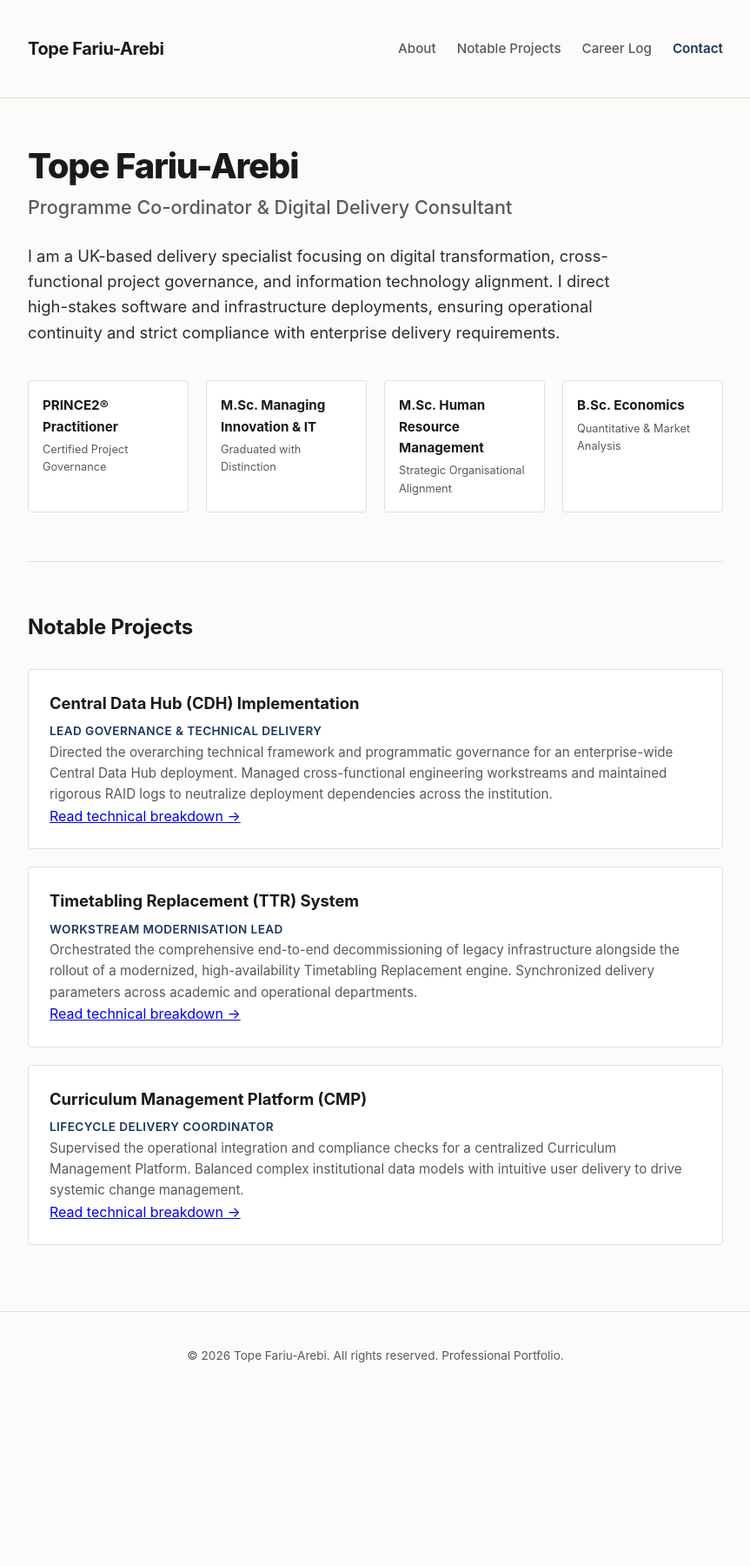
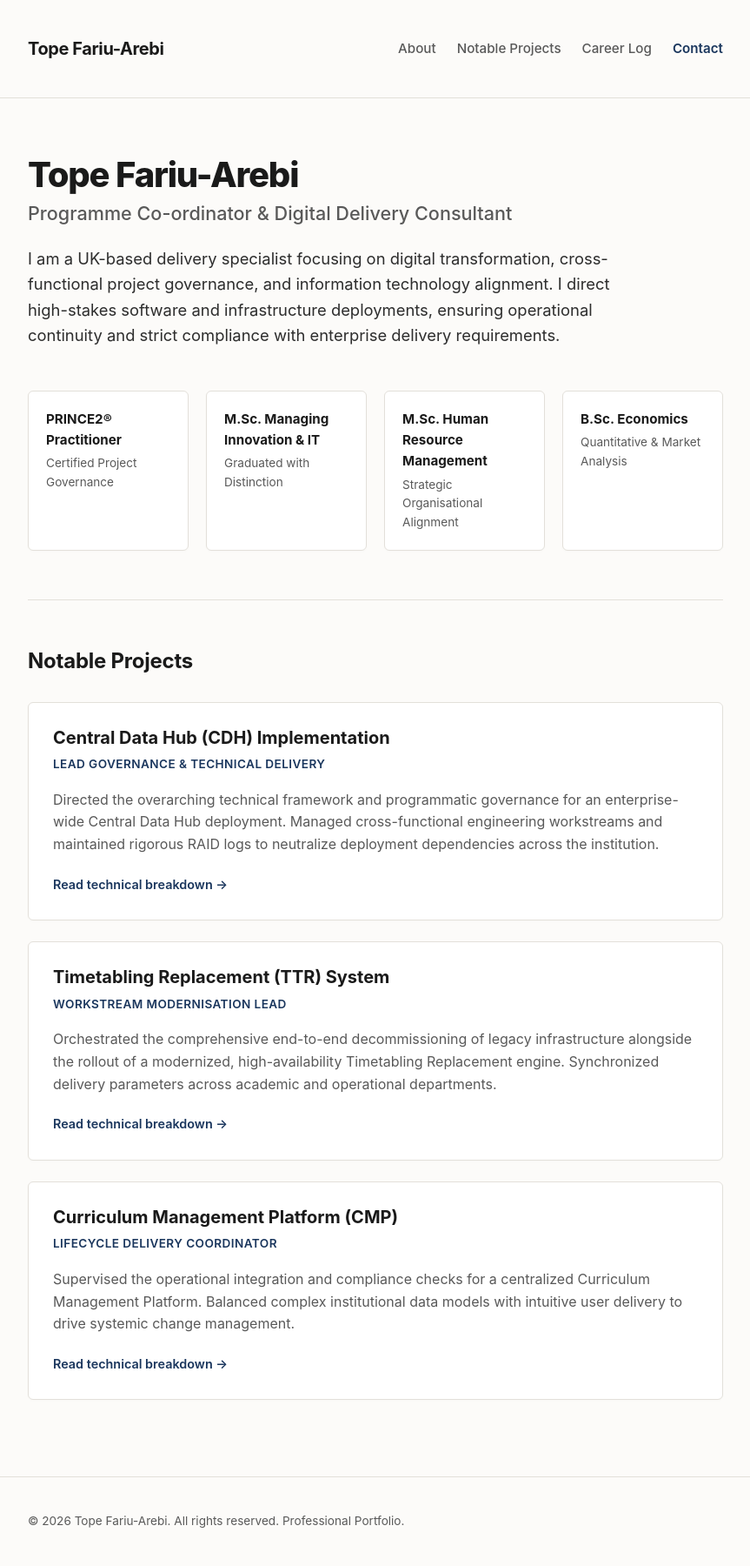
Before and after one commit to topearebi/topearebi-portfolio, a Jekyll site: the page built from index.html, in a window 1280 px wide. Shown: the whole page at 87% size, without its empty margins (208-1071 px from the left). Built offline with Jekyll 4.4.1, drawn with Linux system fonts in a browser that asks for light colours; before the commit the page ends 1610 px from its top, so only the background shows below that.

Commit message:
Refactor CSS for improved layout and styling

```diff
--- a/assets/css/style.css
+++ b/assets/css/style.css
@@ -1,11 +1,10 @@
-/* Custom CSS: Ben Dodson-Inspired Typography and Layout Architecture */
-
+/* Core Variables & Reset */
 :root {
-    --bg-color: #fcfbf9;       /* Light linen canvas */
-    --text-main: #1a1a1a;      /* Heavy charcoal/black */
-    --text-muted: #595959;     /* Deep slate grey */
-    --accent-color: #1a365d;   /* Deep corporate executive accent */
-    --border-color: #e3e0da;   /* Linen card divider border */
+    --bg-color: #fcfbf9;
+    --text-main: #1a1a1a;
+    --text-muted: #595959;
+    --accent-color: #1a365d;
+    --border-color: #e3e0da;
     --card-bg: #ffffff;
     --font-sans: -apple-system, BlinkMacSystemFont, "Segoe UI", Roboto, Helvetica, Arial, sans-serif;
 }
@@ -25,12 +24,13 @@ body {
     -webkit-font-smoothing: antialiased;
 }
 
+/* Global Layout Containers */
 .header-container, .main-container, .footer-container {
     max-width: 800px;
     margin: 0 auto;
 }
 
-/* Site Header */
+/* Header & Navigation */
 .site-header {
     padding: 2.5rem 0;
     border-bottom: 1px solid var(--border-color);
@@ -41,7 +41,7 @@ body {
     justify-content: space-between;
     align-items: center;
     flex-wrap: wrap;
-    gap: 1rem;
+    gap: 1.5rem;
 }
 
 .site-logo {
@@ -66,7 +66,7 @@ body {
     transition: color 0.2s ease;
 }
 
-.site-nav a:hover {
+.site-nav a:hover, .site-nav a.active {
     color: var(--text-main);
 }
 
@@ -75,9 +75,10 @@ body {
     font-weight: 600;
 }
 
-/* Main Content Layout */
+/* Main Content & Typography */
 .site-content {
-    padding: 3.5rem 0;
+    padding: 4rem 0;
+    min-height: 60vh;
 }
 
 .section-divider {
@@ -87,12 +88,16 @@ body {
     margin: 3.5rem 0;
 }
 
+h1, h2, h3, h4 {
+    color: var(--text-main);
+    line-height: 1.2;
+}
+
 /* Hero Section */
 .hero-block h1 {
     font-size: 2.5rem;
     font-weight: 800;
     letter-spacing: -0.03em;
-    line-height: 1.1;
     margin-bottom: 0.5rem;
 }
 
@@ -114,110 +119,130 @@ body {
     display: grid;
     grid-template-columns: repeat(auto-fit, minmax(180px, 1fr));
     gap: 1.25rem;
-    margin-top: 2.5rem;
+    margin-top: 3rem;
 }
 
 .credential-badge {
     background-color: var(--card-bg);
     border: 1px solid var(--border-color);
-    padding: 1rem;
-    border-radius: 4px;
+    padding: 1.25rem;
+    border-radius: 6px;
+    box-shadow: 0 1px 3px rgba(0,0,0,0.02);
 }
 
 .credential-badge strong {
     display: block;
     font-size: 0.95rem;
-    color: var(--text-main);
     margin-bottom: 0.25rem;
 }
 
 .credential-badge span {
     display: block;
-    font-size: 0.8rem;
+    font-size: 0.85rem;
     color: var(--text-muted);
 }
 
-/* Workstream Portfolio Grid */
-.workstream-grid h3, .content-engine h3 {
+/* Notable Projects Grid */
+.workstream-grid h3 {
     font-size: 1.5rem;
     font-weight: 700;
-    margin-bottom: 1.75rem;
+    margin-bottom: 2rem;
     letter-spacing: -0.01em;
 }
 
 .workstream-card {
     background-color: var(--card-bg);
     border: 1px solid var(--border-color);
-    padding: 1.5rem;
-    border-radius: 4px;
-    margin-bottom: 1.25rem;
+    padding: 1.75rem;
+    border-radius: 6px;
+    margin-bottom: 1.5rem;
+    box-shadow: 0 1px 3px rgba(0,0,0,0.02);
+}
+
+.card-header {
+    margin-bottom: 1rem;
 }
 
 .workstream-card h4 {
-    font-size: 1.15rem;
+    font-size: 1.25rem;
     font-weight: 700;
-    margin-bottom: 0.25rem;
+    margin-bottom: 0.35rem;
 }
 
 .role-tag {
+    display: inline-block;
     font-size: 0.85rem;
     font-weight: 600;
     color: var(--accent-color);
-    margin-bottom: 0.75rem;
     text-transform: uppercase;
     letter-spacing: 0.03em;
 }
 
 .workstream-card p {
     color: var(--text-muted);
-    font-size: 0.95rem;
+    font-size: 1rem;
+    margin-bottom: 1.25rem;
 }
 
-/* Content Engine Feed */
-.article-feed {
-    list-style: none;
+.case-study-link {
+    display: inline-block;
+    font-size: 0.9rem;
+    font-weight: 600;
+    color: var(--accent-color);
+    text-decoration: none;
+    border-bottom: 1px solid transparent;
+    transition: border-bottom-color 0.2s ease;
 }
 
-.article-feed li {
-    margin-bottom: 1.5rem;
-}
-
-.post-date {
-    font-family: monospace;
-    font-size: 0.9rem;
-    color: var(--text-muted);
-}
-
-.post-link {
-    font-size: 1.05rem;
-    font-weight: 600;
-    color: var(--text-main);
-    text-decoration: none;
-    border-bottom: 1px solid transparent;
-}
-
-.post-link:hover {
-    color: var(--accent-color);
+.case-study-link:hover {
     border-bottom-color: var(--accent-color);
 }
 
-.post-excerpt {
-    font-size: 0.95rem;
-    color: var(--text-muted);
-    margin-top: 0.25rem;
-}
-
-/* Site Footer */
+/* Footer */
 .site-footer {
     padding: 2.5rem 0;
     border-top: 1px solid var(--border-color);
-    text-align: center;
+    text-align: left;
     font-size: 0.85rem;
     color: var(--text-muted);
 }
 
-@media (max-width: 600px) {
+/* Standard Content Blocks (For /about and /career-log) */
+.post-container, .page-container {
+    max-width: 680px;
+}
+
+.post-title, .page-title {
+    font-size: 2.25rem;
+    font-weight: 800;
+    letter-spacing: -0.02em;
+    margin-bottom: 0.5rem;
+}
+
+.post-meta {
+    font-family: monospace;
+    color: var(--text-muted);
+    margin-bottom: 2.5rem;
+    font-size: 0.9rem;
+}
+
+.post-content p, .page-content p {
+    margin-bottom: 1.5rem;
+    font-size: 1.1rem;
+    color: #2d2d2d;
+}
+
+.post-navigation {
+    margin-top: 4rem;
+    padding-top: 1.5rem;
+    border-top: 1px solid var(--border-color);
+}
+
+/* Responsive Adjustments */
+@media (max-width: 650px) {
     .hero-block h1 { font-size: 2rem; }
-    .site-header { padding: 1.5rem 0; }
+    .site-header { padding: 1.75rem 0; }
     .header-container { flex-direction: column; align-items: flex-start; }
+    .site-nav { flex-wrap: wrap; gap: 1rem; }
+    .workstream-card { padding: 1.25rem; }
 }
```
